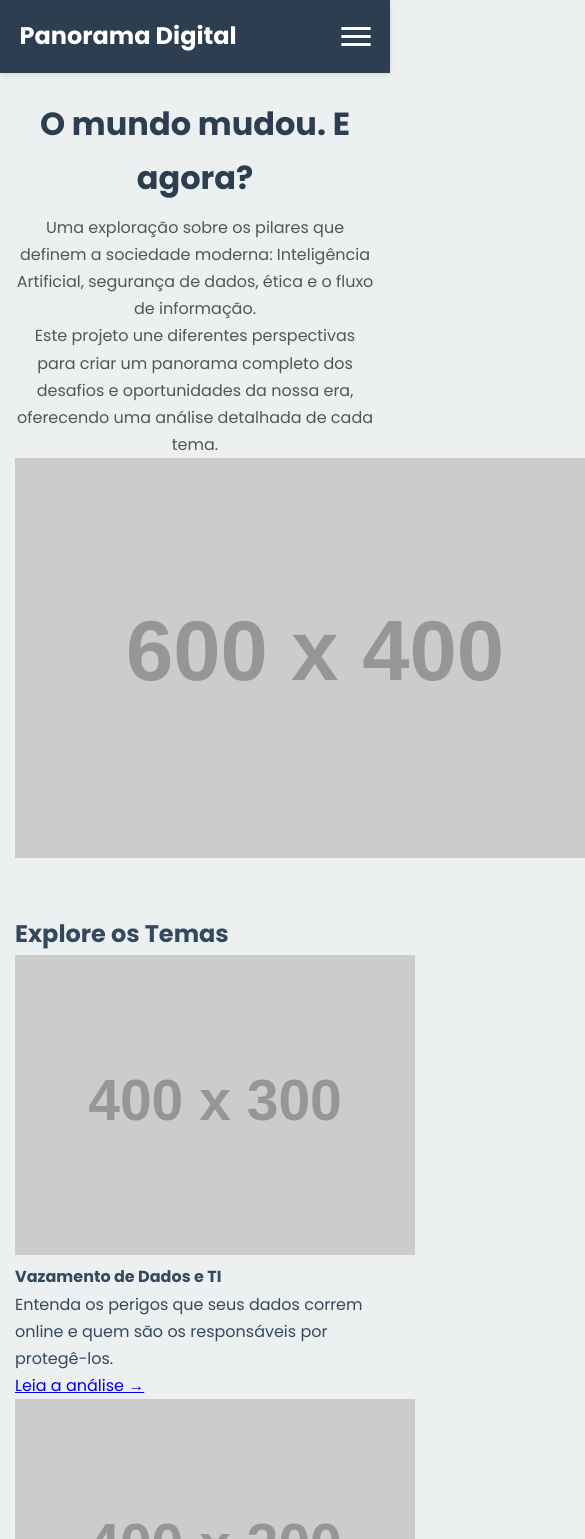
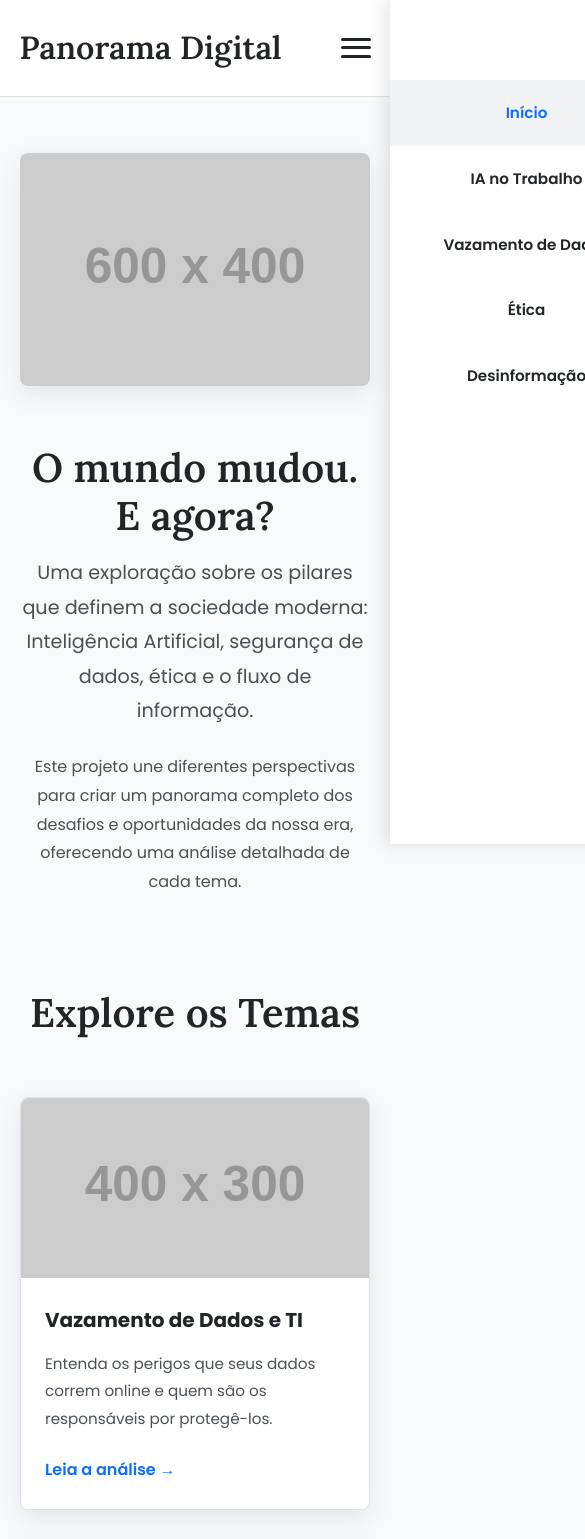
Before and after one commit to kletin-katcha/etica-folder, a plain HTML site: page index.html in a window 390 px wide. Shown: the top 1539 px of the page, 585 px wide, since content can reach past the window. Drawn offline with Linux system fonts and the light colour scheme; placeholder pictures from the web are drawn by us.

Commit message:
Update style.css

```diff
--- a/css/style.css
+++ b/css/style.css
@@ -1,20 +1,21 @@
 /* ---------------------------------------------------- */
-/* ESTILO GERAL DO PROJETO (v2)                         */
+/* ESTILO GERAL DO PROJETO (v4 - Visual)                */
 /* ---------------------------------------------------- */
 
 /* --- FONTES --- */
-@import url('https://fonts.googleapis.com/css2?family=Poppins:wght@300;400;600;700&display=swap');
+@import url('https://fonts.googleapis.com/css2?family=Poppins:wght@300;400;600;700&family=Lora:wght@400;600&display=swap');
 
 /* --- VARIÁVEIS GLOBAIS --- */
 :root {
-    --cor-primaria: #2c3e50;       /* Azul ardósia escuro */
-    --cor-secundaria: #3498db;     /* Azul céu vibrante */
-    --cor-fundo: #ecf0f1;          /* Cinza bem claro (fundo da página) */
-    --cor-caixas: #ffffff;         /* Branco para os cards de conteúdo */
-    --cor-texto-principal: #34495e; /* Cinza azulado para o texto */
-    --cor-texto-claro: #ffffff;    /* Texto para fundos escuros (header/footer) */
-    --sombra-padrao: 0 5px 15px rgba(0, 0, 0, 0.07);
-    --borda-suave: 1px solid #dfe6e9;
+    --cor-fundo: #f8f9fa;
+    --cor-caixas: #ffffff;
+    --cor-primaria: #0d6efd;
+    --cor-texto-titulos: #212529;
+    --cor-texto-corpo: #495057;
+    --cor-borda-suave: #dee2e6;
+    --sombra-sutil: 0 8px 25px rgba(0, 0, 0, 0.08);
+    --fonte-titulos: 'Lora', serif;
+    --fonte-corpo: 'Poppins', sans-serif;
 }
 
 /* --- RESET E ESTILOS GERAIS --- */
@@ -29,28 +30,30 @@ html {
 }
 
 body {
-    font-family: 'Poppins', sans-serif;
+    font-family: var(--fonte-corpo);
     background-color: var(--cor-fundo);
-    color: var(--cor-texto-principal);
-    line-height: 1.7;
-    position: relative; /* Para o menu mobile */
+    color: var(--cor-texto-corpo);
+    line-height: 1.8;
+    position: relative;
 }
 
 /* --- HEADER E NAVEGAÇÃO --- */
 .site-header {
-    background-color: var(--cor-primaria);
-    color: var(--cor-texto-claro);
-    padding: 1rem 5%;
+    background-color: var(--cor-caixas);
+    padding: 1.2rem 5%;
     display: flex;
     justify-content: space-between;
     align-items: center;
-    box-shadow: 0 2px 5px rgba(0,0,0,0.1);
-    position: relative;
+    border-bottom: 1px solid var(--cor-borda-suave);
+    position: sticky;
+    top: 0;
     z-index: 1000;
 }
 
 .site-header .logo h1 {
-    font-size: 1.8rem;
+    font-family: var(--fonte-titulos);
+    font-size: 2rem;
+    color: var(--cor-texto-titulos);
     margin: 0;
 }
 
@@ -63,26 +66,40 @@ body {
 }
 
 .main-nav li {
-    margin-left: 25px;
+    margin-left: 30px;
 }
 
 .main-nav a {
-    color: var(--cor-texto-claro);
+    color: var(--cor-texto-corpo);
     text-decoration: none;
     font-weight: 600;
+    font-size: 0.95rem;
     padding-bottom: 5px;
-    border-bottom: 2px solid transparent;
-    transition: all 0.3s ease;
+    position: relative;
+    transition: color 0.3s ease;
+}
+
+.main-nav a::after {
+    content: '';
+    position: absolute;
+    width: 0;
+    height: 2px;
+    bottom: 0;
+    left: 50%;
+    transform: translateX(-50%);
+    background-color: var(--cor-primaria);
+    transition: width 0.3s ease;
 }
 
 .main-nav a:hover, .main-nav a.active {
-    color: var(--cor-secundaria);
-    border-bottom-color: var(--cor-secundaria);
+    color: var(--cor-primaria);
+}
+.main-nav a:hover::after, .main-nav a.active::after {
+    width: 100%;
 }
 
-/* Botão do Menu Hambúrguer */
 .menu-toggle {
-    display: none; /* Escondido em telas grandes */
+    display: none;
     flex-direction: column;
     justify-content: space-around;
     width: 30px;
@@ -96,7 +113,7 @@ body {
 .menu-toggle span {
     width: 100%;
     height: 3px;
-    background-color: white;
+    background-color: var(--cor-texto-titulos);
     border-radius: 5px;
     transition: all 0.3s linear;
 }
@@ -104,222 +121,216 @@ body {
 /* --- CONTEÚDO PRINCIPAL --- */
 .container {
     max-width: 1200px;
-    margin: 2.5rem auto;
-    padding: 0 20px;
+    margin: 0 auto; /* Centraliza o container */
+    padding: 3.5rem 20px;
 }
 
 .intro-section {
-    text-align: center;
-    margin-bottom: 3rem;
+    display: grid;
+    grid-template-columns: 1fr 1fr;
+    gap: 3rem;
+    align-items: center;
+    margin-bottom: 5rem;
 }
 
-.intro-section h2 {
-    font-size: 2.8rem;
-    color: var(--cor-primaria);
-    margin-bottom: 0.5rem;
+.intro-text h2 {
+    font-family: var(--fonte-titulos);
+    font-size: 3.2rem;
+    color: var(--cor-texto-titulos);
+    margin-bottom: 1rem;
+    font-weight: 600;
+    line-height: 1.2;
 }
 
-.intro-section p {
-    font-size: 1.1rem;
-    max-width: 800px;
-    margin: 0 auto;
-    color: #555;
-}
-
-/* --- LAYOUT ESTILO FOLDER (TRI-FOLD) --- */
-.folder-grid {
-    display: grid;
-    grid-template-columns: repeat(3, 1fr);
-    background-color: var(--cor-caixas);
-    box-shadow: var(--sombra-padrao);
-    border-radius: 10px;
-    overflow: hidden;
-    border: var(--borda-suave);
-}
-
-.fold {
-    padding: 2rem 2.5rem;
-}
-
-/* Linha pontilhada para simular a dobra */
-.fold:not(:last-child) {
-    border-right: 2px dashed #dcdde1;
-}
-
-.fold h3 {
-    font-size: 1.5rem;
-    color: var(--cor-primaria);
+.intro-text .subtitulo {
+    font-size: 1.2rem;
+    color: var(--cor-texto-corpo);
     margin-bottom: 1.5rem;
 }
 
-/* Estilo para os temas dentro do folder */
-.tema-sinopse {
-    margin-bottom: 2rem;
+.intro-image img {
+    width: 100%;
+    border-radius: 8px;
+    box-shadow: var(--sombra-sutil);
 }
 
-.tema-sinopse h4 {
-    font-size: 1.2rem;
-    color: var(--cor-secundaria);
-    margin-bottom: 0.5rem;
+.section-title {
+    text-align: center;
+    margin-bottom: 3rem;
+    font-family: var(--fonte-titulos);
+    font-size: 2.5rem;
+    color: var(--cor-texto-titulos);
 }
 
-.tema-sinopse a {
+.temas-grid {
+    display: grid;
+    grid-template-columns: repeat(4, 1fr);
+    gap: 2rem;
+}
+
+.tema-card {
+    background-color: var(--cor-caixas);
+    border: 1px solid var(--cor-borda-suave);
+    border-radius: 8px;
+    box-shadow: var(--sombra-sutil);
+    transition: transform 0.3s ease, box-shadow 0.3s ease;
+    display: flex;
+    flex-direction: column;
+}
+
+.tema-card:hover {
+    transform: translateY(-8px);
+    box-shadow: 0 12px 30px rgba(0, 0, 0, 0.1);
+}
+
+.tema-card img {
+    width: 100%;
+    height: 180px;
+    object-fit: cover;
+    border-radius: 8px 8px 0 0;
+}
+
+.tema-card-content {
+    padding: 1.5rem;
+    display: flex;
+    flex-direction: column;
+    flex-grow: 1; /* Faz o conteúdo ocupar o espaço disponível */
+}
+
+.tema-card-content h4 {
+    font-family: var(--fonte-corpo);
+    font-size: 1.25rem;
+    color: var(--cor-texto-titulos);
+    margin-bottom: 0.75rem;
+}
+
+.tema-card-content p {
+    margin-bottom: 1.5rem;
+    font-size: 0.95rem;
+    flex-grow: 1; /* Empurra o link para baixo */
+}
+
+.tema-card-content a {
     font-weight: 600;
-    color: var(--cor-secundaria);
+    color: var(--cor-primaria);
     text-decoration: none;
     transition: color 0.3s ease;
 }
 
-.tema-sinopse a:hover {
-    color: var(--cor-primaria);
+.tema-card-content a:hover {
+    color: var(--cor-texto-titulos);
+}
+
+/* --- ESTILOS PARA PÁGINAS INTERNAS --- */
+.page-hero {
+    background-color: #343a40;
+    color: white;
+    text-align: center;
+    padding: 4rem 1.5rem;
+}
+
+.page-hero h1 {
+    font-family: var(--fonte-titulos);
+    font-size: 3rem;
+    margin-bottom: 0.5rem;
+}
+
+.page-hero p {
+    font-size: 1.2rem;
+    max-width: 700px;
+    margin: 0 auto;
+    opacity: 0.9;
+}
+
+.content-section {
+    background-color: var(--cor-caixas);
+    padding: 2.5rem;
+    border-radius: 8px;
+    box-shadow: var(--sombra-sutil);
+    border: 1px solid var(--cor-borda-suave);
+    margin-bottom: 2rem;
+}
+
+.content-section h2 {
+    font-family: var(--fonte-titulos);
+    color: var(--cor-texto-titulos);
+    font-size: 1.8rem;
+    margin-bottom: 1rem;
+    padding-bottom: 0.5rem;
+    border-bottom: 2px solid var(--cor-primaria);
+    display: inline-block;
+}
+
+.content-section ul {
+    list-style-position: inside;
+    padding-left: 1rem;
+}
+
+.content-section ul li {
+    margin-bottom: 0.5rem;
 }
 
 /* --- FOOTER (RODAPÉ) --- */
 .site-footer {
-    background-color: #2c3e50;
-    color: var(--cor-texto-claro);
+    background-color: #212529;
+    color: #adb5bd;
     text-align: center;
-    padding: 1.5rem;
-    margin-top: 3rem;
+    padding: 2rem;
+    margin-top: 4rem;
     font-size: 0.9rem;
 }
 
-/* Estilos para as páginas internas (conteúdo) */
-.content-page-header {
-    background-color: var(--cor-primaria);
-    color: var(--cor-texto-claro);
-    padding: 2rem 5%;
-    text-align: center;
-}
-
-.content-page-header h1 {
-    font-size: 2.5rem;
-}
-
-.content-page-header .back-link a {
-    color: var(--cor-texto-claro);
-    text-decoration: none;
-    display: inline-block;
-    margin-top: 1rem;
-    transition: color 0.3s ease;
-}
-
-.content-page-header .back-link a:hover {
-    color: var(--cor-secundaria);
-}
-
-.content-section {
-    background-color: var(--cor-caixas);
-    padding: 2rem;
-    border-radius: 8px;
-    box-shadow: var(--sombra-padrao);
-    margin-bottom: 2rem;
-}
-
-.content-section h2 {
-    color: var(--cor-primaria);
-    margin-bottom: 1rem;
-    padding-bottom: 0.5rem;
-    border-bottom: 2px solid var(--cor-secundaria);
-    display: inline-block;
-}
-
-
-/* ---------------------------------------------------- */
 /* --- SEÇÃO RESPONSIVA --- */
-/* ---------------------------------------------------- */
-
-/* Media Query para tablets e celulares (telas até 850px) */
-@media (max-width: 850px) {
-    .menu-toggle {
-        display: flex; /* Mostra o botão hambúrguer */
-    }
-
-    .main-nav ul {
-        /* Esconde o menu e o prepara para a animação */
-        display: flex;
-        flex-direction: column;
-        justify-content: center;
-        align-items: center;
-        position: absolute;
-        top: 100%; /* Começa logo abaixo do header */
-        left: 0;
-        width: 100%;
-        background-color: var(--cor-primaria);
-        padding: 1rem 0;
-        transform: translateY(-150%); /* Joga o menu para cima, fora da tela */
-        transition: transform 0.3s ease-in-out;
-        box-shadow: 0 4px 6px rgba(0,0,0,0.1);
-    }
-
-    .main-nav ul.nav-active {
-        transform: translateY(0); /* Traz o menu para a posição visível */
-    }
-
-    .main-nav li {
-        margin: 0;
-        width: 100%;
+@media (max-width: 992px) {
+    .intro-section {
+        grid-template-columns: 1fr;
         text-align: center;
     }
-
-    .main-nav a {
-        display: block;
-        padding: 1.2rem 0;
-        width: 100%;
-        border: none;
+    .intro-image {
+        order: -1; /* Joga a imagem para cima */
+        max-width: 500px;
+        margin: 0 auto;
     }
-    .main-nav a:hover {
-        background-color: rgba(255, 255, 255, 0.1);
-        border: none;
-        color: white;
-    }
-
-    /* Ajustes no Folder */
-    .folder-grid {
-        grid-template-columns: 1fr; /* Coluna única */
-    }
-
-    /* Troca a borda lateral por uma inferior para simular dobras empilhadas */
-    .fold:not(:last-child) {
-        border-right: none;
-        border-bottom: 2px dashed #dcdde1;
+    .temas-grid {
+        grid-template-columns: repeat(2, 1fr);
     }
 }
 
+@media (max-width: 850px) {
+    .menu-toggle { display: flex; }
+    .main-nav ul {
+        display: flex;
+        flex-direction: column;
+        justify-content: flex-start;
+        align-items: center;
+        position: fixed;
+        top: 0; right: 0;
+        width: 70%; max-width: 300px;
+        height: 100vh;
+        background-color: var(--cor-caixas);
+        padding-top: 5rem;
+        transform: translateX(100%);
+        transition: transform 0.3s ease-in-out;
+        box-shadow: -5px 0 15px rgba(0,0,0,0.1);
+    }
+    .main-nav ul.nav-active { transform: translateX(0); }
+    .main-nav li { margin: 0; width: 100%; text-align: center; }
+    .main-nav a { color: var(--cor-texto-titulos); display: block; padding: 1.2rem 0; width: 100%; }
+    .main-nav a:hover, .main-nav a.active { background-color: #f1f3f5; color: var(--cor-primaria); }
+    .main-nav a::after { display: none; }
+    .menu-toggle.active span:nth-child(1) { transform: rotate(45deg) translate(7px, 7px); }
+    .menu-toggle.active span:nth-child(2) { opacity: 0; }
+    .menu-toggle.active span:nth-child(3) { transform: rotate(-45deg) translate(6px, -6px); }
+}
 
-/* Media Query para celulares (telas até 480px) */
-@media (max-width: 480px) {
-    /* Ajustes de Fonte e Espaçamento */
-    .site-header .logo h1 {
-        font-size: 1.5rem;
+@media (max-width: 768px) {
+    .temas-grid {
+        grid-template-columns: 1fr;
     }
-
-    .container {
-        margin-top: 1.5rem;
-        padding: 0 15px;
+    .intro-text h2 {
+        font-size: 2.5rem;
     }
-
-    .intro-section h2 {
-        font-size: 2rem;
-    }
-
-    .intro-section p {
-        font-size: 1rem;
-    }
-
-    .fold {
-        padding: 1.5rem 1.2rem;
-    }
-
-    .fold h3 {
-        font-size: 1.3rem;
-    }
-
-    .content-page-header h1 {
-        font-size: 1.8rem;
-    }
-
-    .content-section {
-        padding: 1.5rem;
+    .page-hero h1 {
+        font-size: 2.2rem;
     }
 }
```
